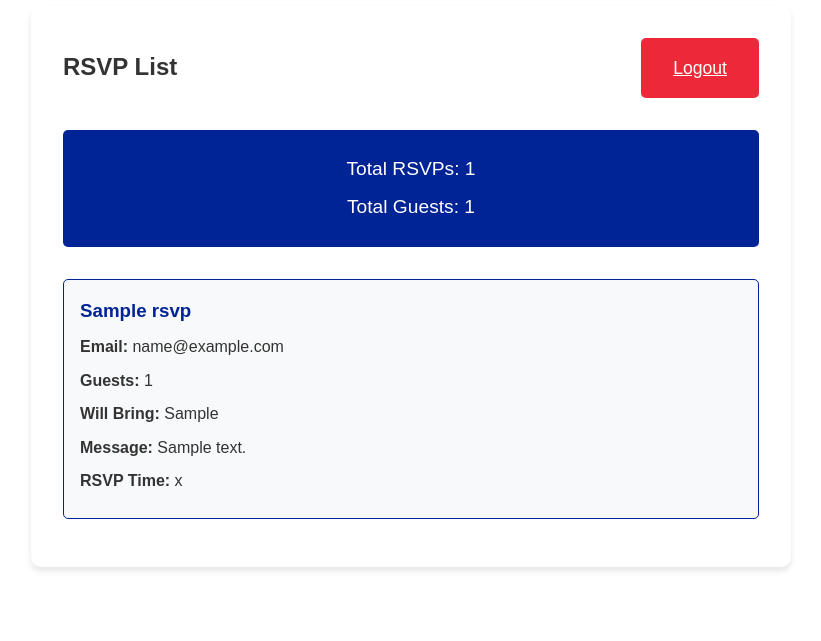
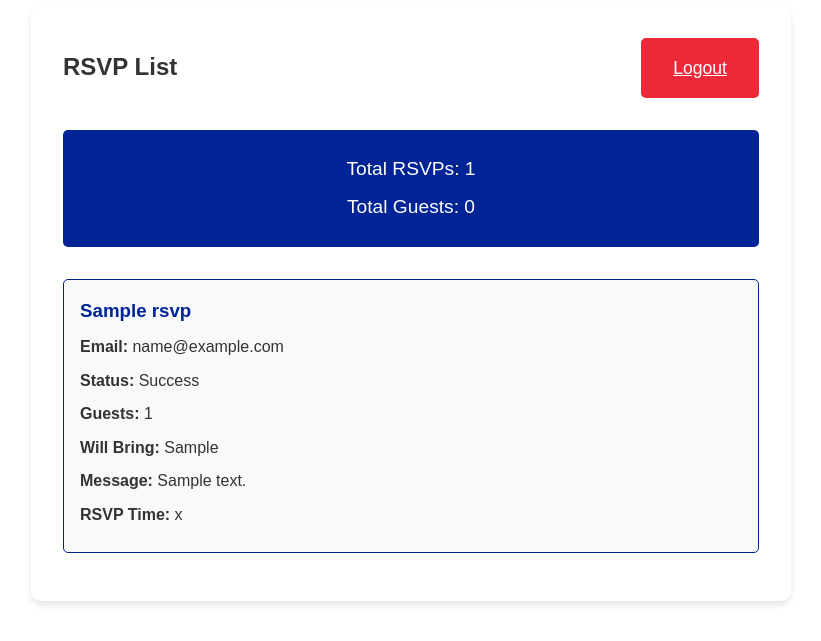
Before and after one commit to berteloot/invitation-app, a Flask app: page /admin in a window 1280 px wide. Shown: the part 248-889 px from the top of the page, without its empty margins (229-1050 px from the left). Run offline with Flask 3, Linux system fonts and the light colour scheme; a user stored in the database is signed in; tables that the repository leaves empty hold one stand-in row (values such as "Sample post").

Commit message:
feat: show RSVP status in admin list and only count guests for attending RSVPs

```diff
--- a/invitation/app.py
+++ b/invitation/app.py
@@ -335,7 +335,7 @@ def admin():
     cursor.execute('SELECT * FROM rsvps ORDER BY timestamp DESC')
     rsvps = cursor.fetchall()
     db.close()
-    total_guests = sum(int(rsvp['guests']) for rsvp in rsvps)
+    total_guests = sum(int(rsvp['guests']) for rsvp in rsvps if rsvp['status'] == 'attending')
     return render_template('admin.html', rsvps=rsvps, total_guests=total_guests)
 
 @app.route('/health')
--- a/invitation/templates/admin.html
+++ b/invitation/templates/admin.html
@@ -19,6 +19,7 @@
             <div class="rsvp-card">
                 <h3>{{ rsvp.name }}</h3>
                 <p><strong>Email:</strong> {{ rsvp.email }}</p>
+                <p><strong>Status:</strong> {{ rsvp.status|capitalize }}</p>
                 <p><strong>Guests:</strong> {{ rsvp.guests }}</p>
                 {% if rsvp.food_contribution %}
                 <p><strong>Will Bring:</strong> {{ rsvp.food_contribution }}</p>
```
